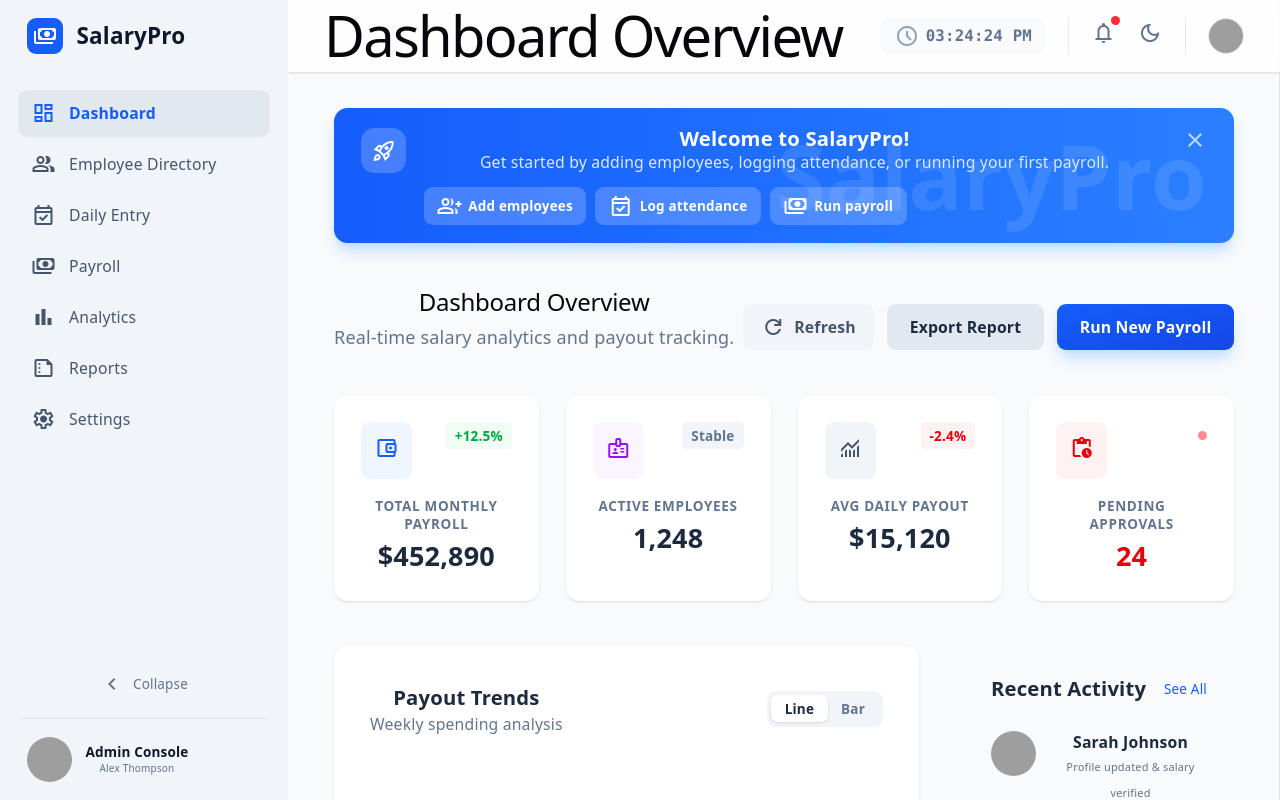
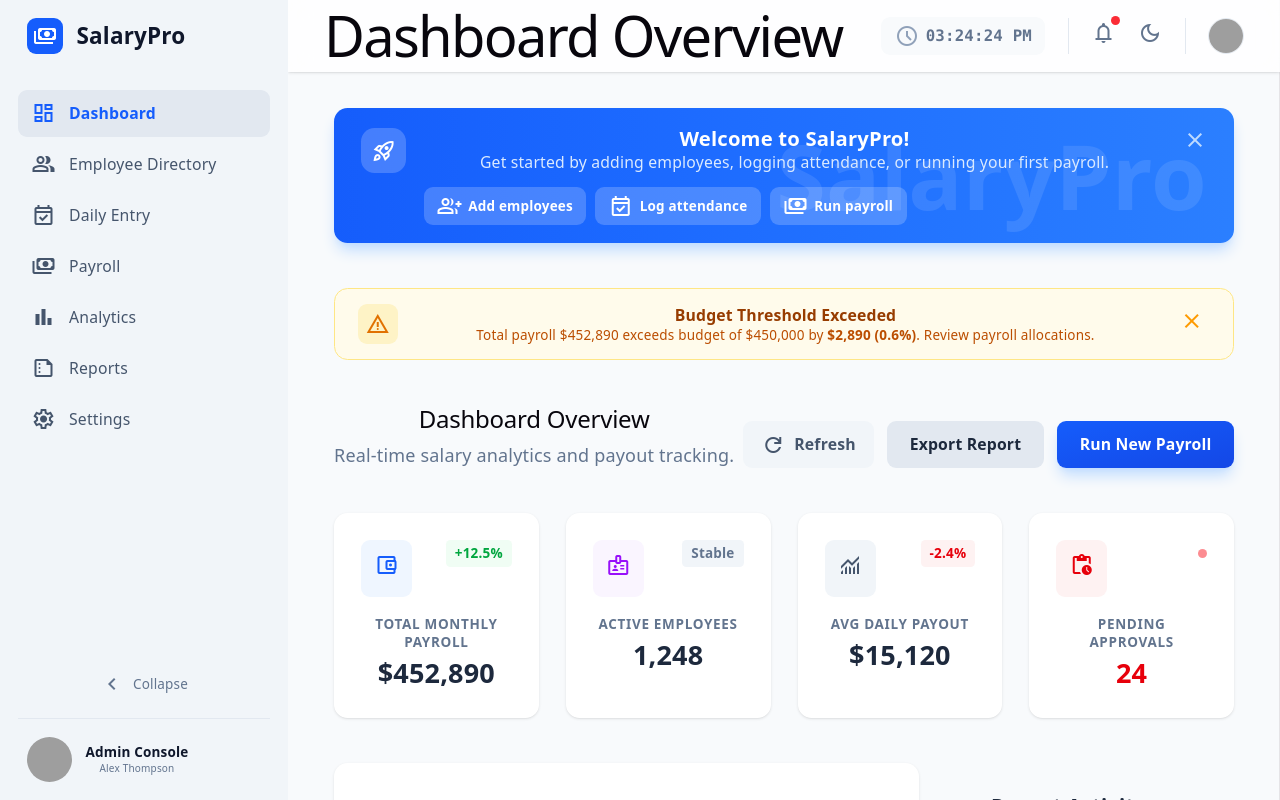
Before and after one commit to RiverO2442/SeaHero, a React (Vite) app: page / in a window 1280 px wide. Shown: the top 800 px of the page. Built offline with nearby package versions, Linux system fonts and the light colour scheme; grey boxes are pictures that could not be loaded.

Commit message:
feat: add BudgetAlertBanner to Dashboard with dismissible overage warning

```diff
--- /dev/null
+++ b/src/components/BudgetAlertBanner.tsx
@@ -0,0 +1,44 @@
+import React from "react";
+import { useLocalStorage } from "../hooks/useLocalStorage";
+
+interface BudgetAlertBannerProps {
+  totalPayroll: number;
+  budgetThreshold?: number;
+}
+
+export const BudgetAlertBanner: React.FC<BudgetAlertBannerProps> = ({
+  totalPayroll,
+  budgetThreshold = 450000,
+}) => {
+  const [dismissed, setDismissed] = useLocalStorage("budget_alert_dismissed_oct2026", false);
+
+  if (dismissed || totalPayroll <= budgetThreshold) return null;
+
+  const overage = totalPayroll - budgetThreshold;
+  const pct = ((overage / budgetThreshold) * 100).toFixed(1);
+
+  return (
+    <div className="flex items-center gap-4 px-5 py-3 bg-amber-50 border border-amber-200 rounded-xl">
+      <div className="w-9 h-9 bg-amber-100 rounded-lg flex items-center justify-center text-amber-600 shrink-0">
+        <span className="material-symbols-outlined">warning</span>
+      </div>
+      <div className="flex-1">
+        <p className="text-sm font-bold text-amber-800">Budget Threshold Exceeded</p>
+        <p className="text-xs text-amber-700">
+          Total payroll ${totalPayroll.toLocaleString("en-US")} exceeds budget of $
+          {budgetThreshold.toLocaleString("en-US")} by{" "}
+          <span className="font-bold">
+            ${overage.toLocaleString("en-US")} ({pct}%)
+          </span>
+          . Review payroll allocations.
+        </p>
+      </div>
+      <button
+        onClick={() => setDismissed(true)}
+        className="p-1.5 text-amber-500 hover:text-amber-700 hover:bg-amber-100 rounded-lg transition-colors shrink-0"
+      >
+        <span className="material-symbols-outlined text-sm">close</span>
+      </button>
+    </div>
+  );
+};
--- a/src/pages/DashboardOverview.tsx
+++ b/src/pages/DashboardOverview.tsx
@@ -1,5 +1,8 @@
 import React, { useState, useEffect, useRef } from "react";
 import { OnboardingBanner } from "../components/OnboardingBanner";
+import { BudgetAlertBanner } from "../components/BudgetAlertBanner";
+import { TopEarnersWidget } from "../components/TopEarnersWidget";
+import { LeaveTrackerWidget } from "../components/LeaveTrackerWidget";
 
 // ─── Count-up hook ────────────────────────────────────────────────────────────
 
@@ -421,6 +424,9 @@ export const DashboardOverview: React.FC<DashboardOverviewProps> = ({ onNavigate
     {/* Onboarding */}
     <OnboardingBanner />
 
+    {/* Budget alert */}
+    <BudgetAlertBanner totalPayroll={452890} />
+
     {/* Page header */}
     <section className="flex justify-between items-end">
       <div>
@@ -462,9 +468,11 @@ export const DashboardOverview: React.FC<DashboardOverviewProps> = ({ onNavigate
         <QuickActions onNavigate={onNavigate} />
       </div>
 
-      {/* Right: activity feed + promo */}
+      {/* Right: activity feed + leave + top earners + promo */}
       <div className="space-y-6">
         <ActivityFeed />
+        <LeaveTrackerWidget />
+        <TopEarnersWidget />
         <PromoCard />
       </div>
     </section>
```
